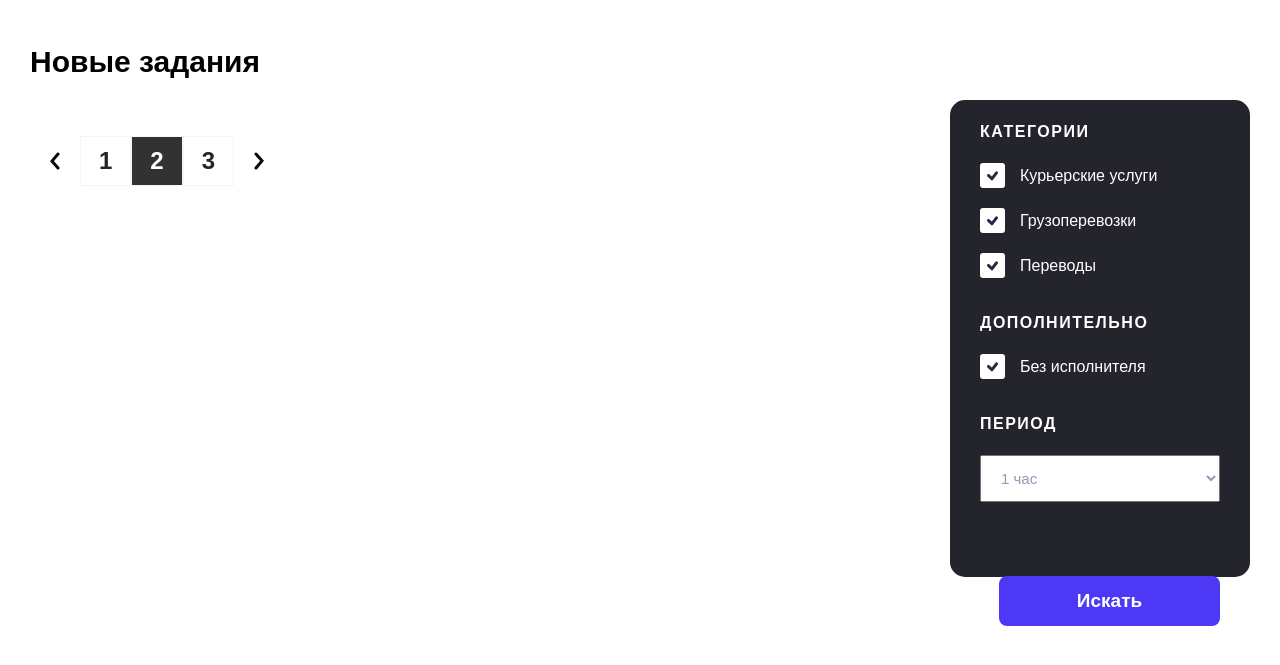
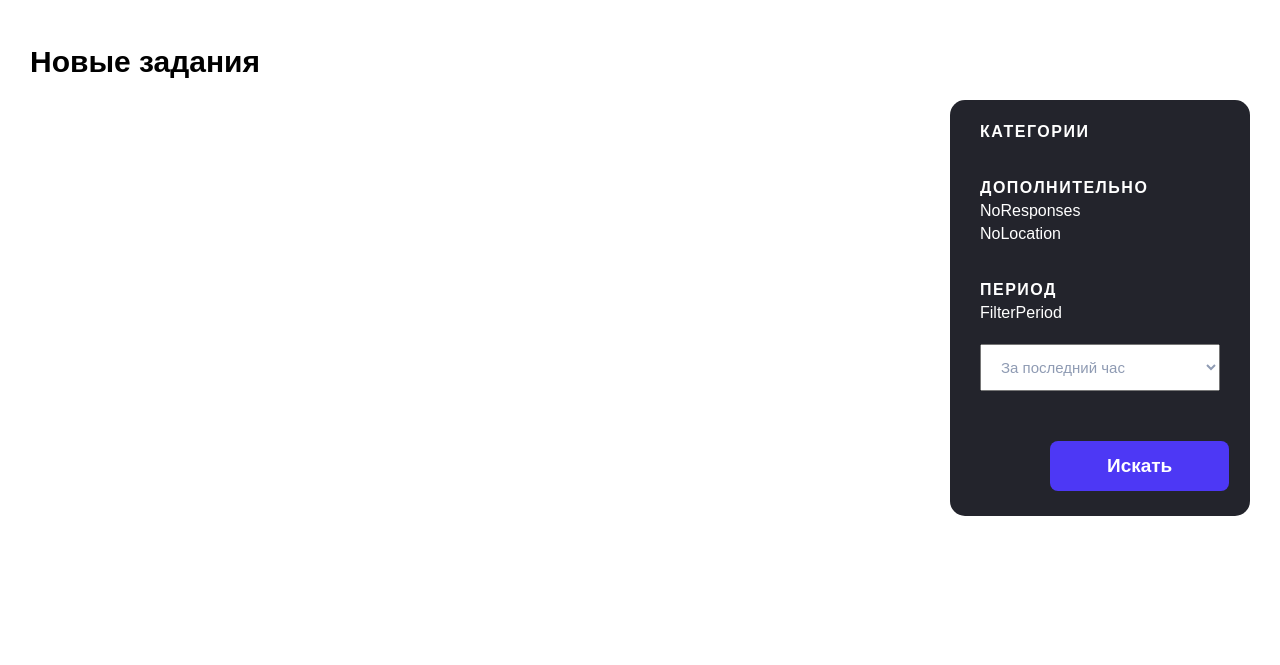
Before and after one commit to nookismile/taskforce, a Yii app: template views/tasks/index.php in a window 1280 px wide. Shown: the part 90-755 px from the top of the page. Run offline with PHP 8.4 and a stand-in for Yii, Linux system fonts and the light colour scheme; the template is opened without the code that fills it, so the values that code supplies are empty; form fields are guessed from the names that the template uses; some libraries are stand-ins or nearby versions; some web fonts are replaced.

Commit message:
add filter and pagination for tasks

```diff
--- a/models/Status.php
+++ b/models/Status.php
@@ -14,6 +14,12 @@ use Yii;
  */
 class Status extends \yii\db\ActiveRecord
 {
+    const STATUS_NEW = 1;
+    const STATUS_CANCEL = 2;
+    const STATUS_IN_PROGRESS = 3;
+    const STATUS_COMPLETE = 4;
+    const STATUS_FAIL = 5;
+
     /**
      * {@inheritdoc}
      */
--- a/views/tasks/index.php
+++ b/views/tasks/index.php
@@ -8,6 +8,8 @@ use app\models\Task;
 use yii\helpers\BaseStringHelper;
 use yii\helpers\Html;
 use yii\web\View;
+use yii\widgets\ActiveForm;
+use yii\widgets\LinkPager;
 
 $this->title = 'Просмотр новых заданий';
 ?>
@@ -33,56 +35,43 @@ $this->title = 'Просмотр новых заданий';
         </div>
     <?php endforeach; ?>
     <div class="pagination-wrapper">
-        <ul class="pagination-list">
-            <li class="pagination-item mark">
-                <a href="#" class="link link--page"></a>
-            </li>
-            <li class="pagination-item">
-                <a href="#" class="link link--page">1</a>
-            </li>
-            <li class="pagination-item pagination-item--active">
-                <a href="#" class="link link--page">2</a>
-            </li>
-            <li class="pagination-item">
-                <a href="#" class="link link--page">3</a>
-            </li>
-            <li class="pagination-item mark">
-                <a href="#" class="link link--page"></a>
-            </li>
-        </ul>
+        <?=LinkPager::widget([
+            'pagination' => $pages,
+            'options' => ['class' => 'pagination-list'],
+            'prevPageCssClass' => 'pagination-item mark',
+            'nextPageCssClass' => 'pagination-item mark',
+            'pageCssClass' => 'pagination-item',
+            'activePageCssClass' => 'pagination-item--active',
+            'linkOptions' => ['class' => 'link link--page'],
+            'nextPageLabel' => '',
+            'prevPageLabel' => '',
+            'maxButtonCount' => 5
+        ]); ?>
     </div>
 </div>
 <div class="right-column">
     <div class="right-card black">
         <div class="search-form">
-            <form>
+            <?php $form = ActiveForm::begin(); ?>
                 <h4 class="head-card">Категории</h4>
-                <div class="form-group">
-                    <div>
-                        <input type="checkbox" id="сourier-services" checked>
-                        <label class="control-label" for="сourier-services">Курьерские услуги</label>
-                        <input id="cargo-transportation" type="checkbox">
-                        <label class="control-label" for="cargo-transportation">Грузоперевозки</label>
-                        <input id="translations" type="checkbox">
-                        <label class="control-label" for="translations">Переводы</label>
-                    </div>
+                <div class="checkbox-wrapper">
+                    <?=Html::activeCheckboxList($task, 'category_id', array_column($categories, 'name', 'id'),
+                        ['tag' => null, 'itemOptions' => ['labelOptions' => ['class' => 'control-label']]]); ?>
                 </div>
                 <h4 class="head-card">Дополнительно</h4>
-                <div class="form-group">
-                    <input id="without-performer" type="checkbox" checked>
-                    <label class="control-label" for="without-performer">Без исполнителя</label>
-                </div>
-                <h4 class="head-card">Период</h4>
-                <div class="form-group">
-                    <label for="period-value"></label>
-                    <select id="period-value">
-                        <option>1 час</option>
-                        <option>12 часов</option>
-                        <option>24 часа</option>
-                    </select>
-                </div>
-                <input type="button" class="button button--blue" value="Искать">
-            </form>
+            <div class="checkbox-wrapper">
+                <?=$form->field($task, 'noResponses')->checkbox(['labelOptions' => ['class' => 'control-label']]); ?>
+            </div>
+            <div class="checkbox-wrapper">
+                <?=$form->field($task, 'noLocation')->checkbox(['labelOptions' => ['class' => 'control-label']]); ?></div>
+            <h4 class="head-card">Период</h4>
+            <?=$form->field($task, 'filterPeriod', ['template' => '{input}'])->dropDownList([
+                '3600' => 'За последний час', '86400' => 'За сутки', '604800' => 'За неделю'
+            ], ['prompt' => 'Выбрать']); ?>
+            <input type="submit" class="button button--blue" value="Искать">
+                <?php ActiveForm::end(); ?>
+
+
         </div>
     </div>
 </div>
--- a/web/css/style.css
+++ b/web/css/style.css
@@ -1154,7 +1154,7 @@ input[type=checkbox] {
   width: 1px !important;
   overflow: hidden; }
 
-input[type=checkbox] ~ label {
+label input[type=checkbox] {
   position: relative;
   display: inline-block;
   line-height: 25px;
@@ -1162,7 +1162,7 @@ input[type=checkbox] ~ label {
   margin-top: 20px;
   cursor: pointer; }
 
-input[type=checkbox] ~ label::before {
+label::before input[type=checkbox] {
   content: "";
   position: absolute;
   left: 0;
@@ -1174,7 +1174,7 @@ input[type=checkbox] ~ label::before {
   background-position: 0 0;
   border-radius: 3px; }
 
-input[type=checkbox]:checked ~ label::after {
+label::after input[type=checkbox]:checked {
   content: "";
   position: absolute;
   left: 0;
@@ -1185,7 +1185,7 @@ input[type=checkbox]:checked ~ label::after {
   background-repeat: no-repeat;
   background-position: center; }
 
-input[type=checkbox]:hover ~ label::before {
+label::before input[type=checkbox]:hover {
   background-color: #e5e5e5; }
 
 .regular-form {
```
Also changed, not shown: controllers/TasksController.php (+14 -3 lines), models/Task.php (+26 -0 lines), 1 other file.
